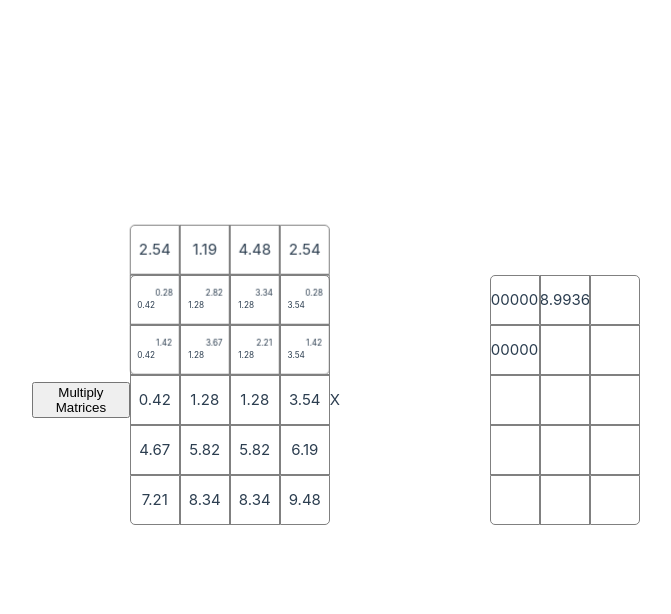
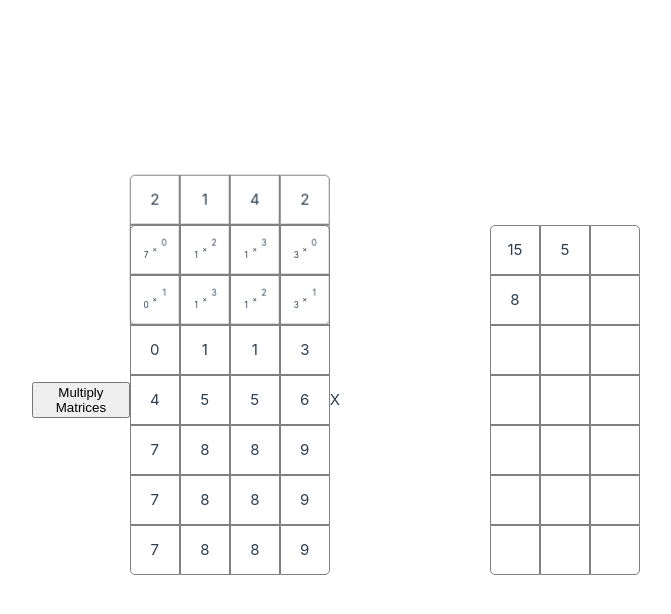
Before and after one commit to ryansereno/vue-tensor, a Vue app: page / in a window 1280 px wide. Both pictures are taken after a click on the button "Multiply Matrices". Shown: the top 614 px of the page, without its empty margins (0-671 px from the left). Built offline with nearby package versions, Linux system fonts and the light colour scheme.

Commit message:
added multiplication symbol to cells on active

```diff
--- a/src/App.vue
+++ b/src/App.vue
@@ -24,18 +24,20 @@
 import Matrix from "./components/Matrix.vue"; // adjust path as necessary
 
 const matrixA = ref([
-  [0.42, 1.28, 1.28, 3.54],
-  [0.42, 1.28, 1.28, 3.54],
-  [0.42, 1.28, 1.28, 3.54],
-  [4.67, 5.82, 5.82, 6.19],
-  [7.21, 8.34, 8.34, 9.48],
+  [7, 1, 1, 3],
+  [0, 1, 1, 3],
+  [0, 1, 1, 3],
+  [4, 5, 5, 6],
+  [7, 8, 8, 9],
+  [7, 8, 8, 9],
+  [7, 8, 8, 9],
 ]);
 
 const matrixB = ref([
-  [1.42, 0.28, 2.54],
-  [3.67, 2.82, 1.19],
-  [2.21, 3.34, 4.48],
-  [1.42, 0.28, 2.54],
+  [1, 0, 2],
+  [3, 2, 1],
+  [2, 3, 4],
+  [1, 0, 2],
 ]);
 const transformStyle = ref({});
 
--- a/src/components/Matrix.vue
+++ b/src/components/Matrix.vue
@@ -10,6 +10,12 @@
           }"
         >
           {{ column }}
+        </span>
+        <span
+          class="math-symbol"
+          :style="{ opacity: isActiveRow(rowIndex) ? 1 : 0 }"
+        >
+          ×
         </span>
       </td>
     </tr>
@@ -38,6 +44,7 @@
   border-spacing: 0;
 }
 td {
+  position: relative;
   max-width: 50px;
   min-width: 50px;
   height: 50px;
@@ -66,6 +73,13 @@
 .rotated:not(.activeColumn) {
   transform: rotateZ(90deg);
 }
+.math-symbol {
+  position: absolute;
+  top: 50%;
+  left: 50%;
+  transform: translate(-50%, -50%);
+  font-size: 0.5em;
+}
 table tr:first-child td:first-child {
   border-top-left-radius: 5px;
 }
```
